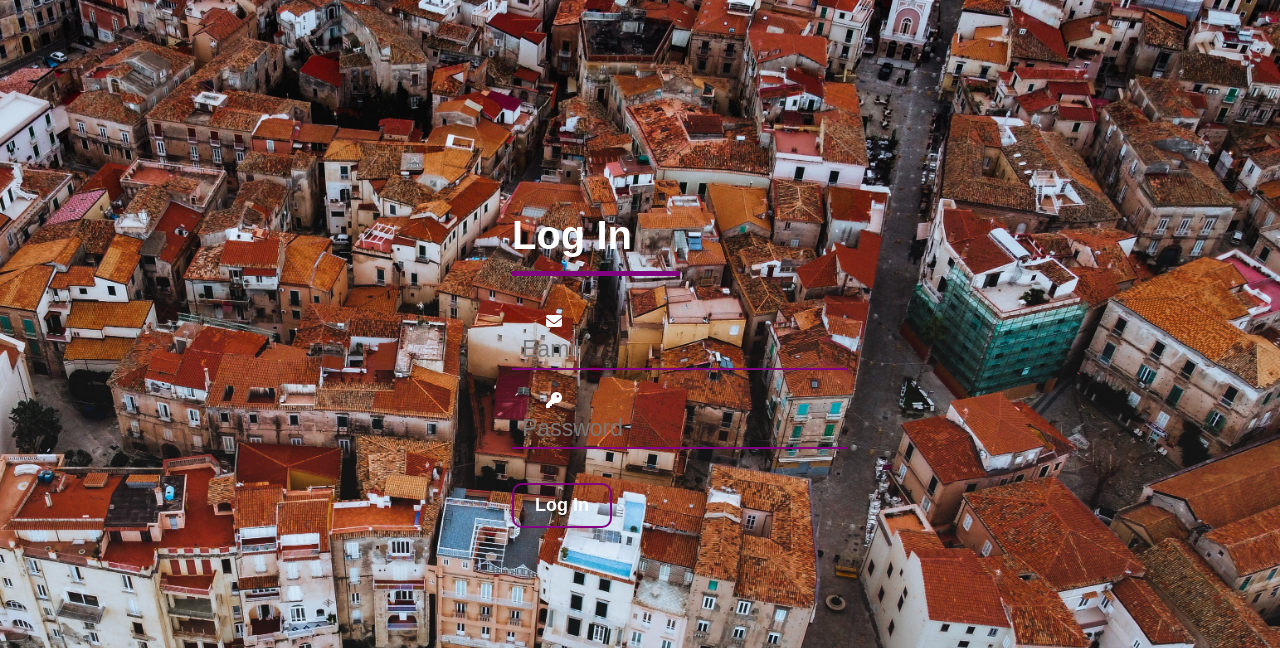
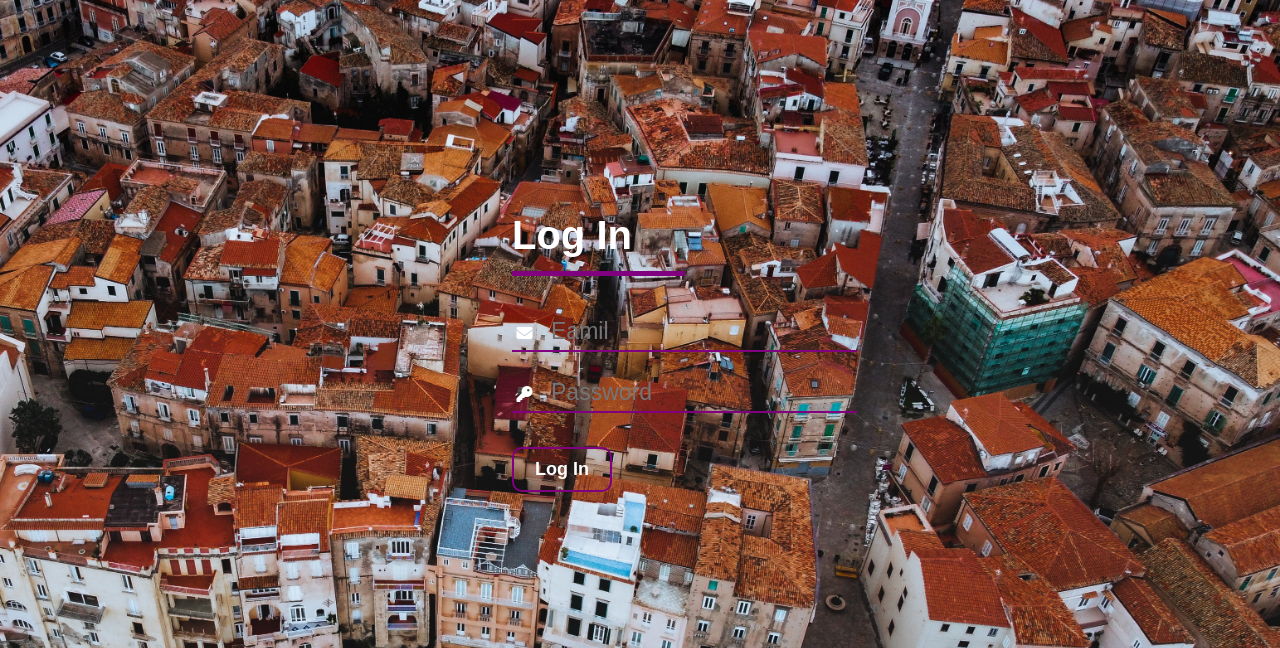
Before and after one commit to KayasSecret/Hackathon_KRKS, a PHP site: page / in a window 1280 px wide. Shown: the top 648 px of the page. Run offline with PHP 8.4, Linux system fonts and the light colour scheme; some libraries are stand-ins or nearby versions; some web fonts are replaced.

Commit message:
Update style.css

```diff
--- a/Experiment/style.css
+++ b/Experiment/style.css
@@ -46,7 +46,7 @@ body{
 }
 
 .box i{
-    width: 25%;
+    width: 25px;
     text-align: center;
 }
 
```
